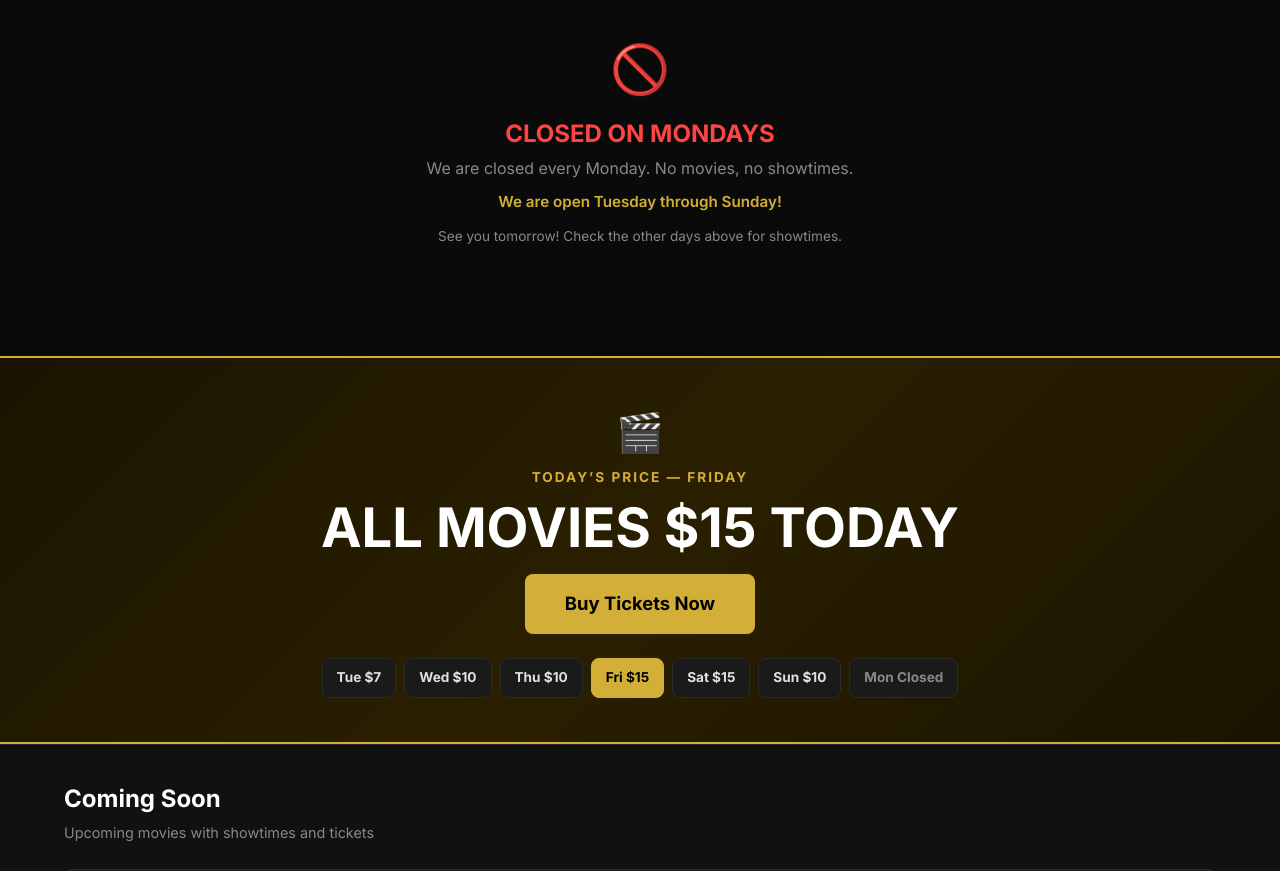
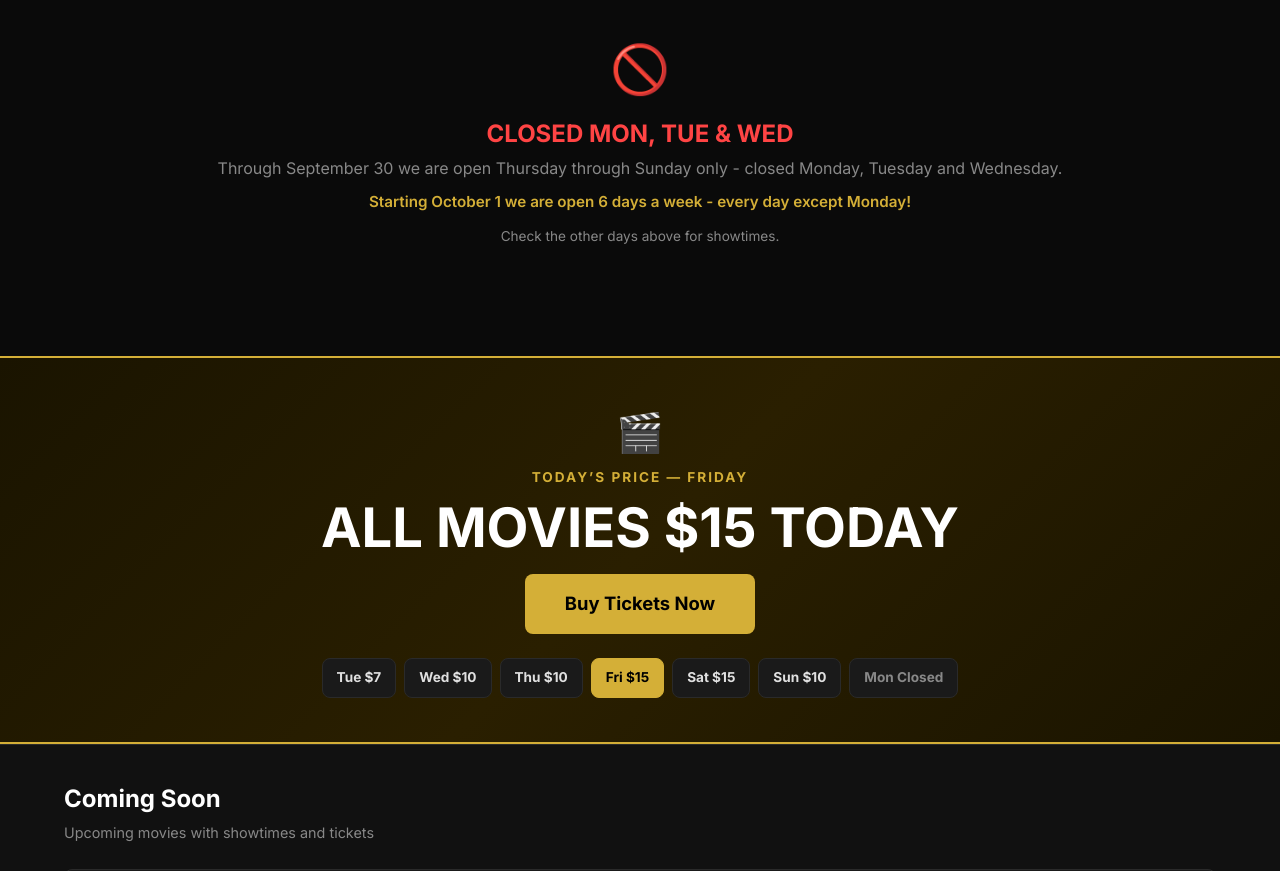
Before and after one commit to lighthousecinemapg-cyber/lighthouse-cinema, a Next.js app: page / in a window 1280 px wide. Shown: the part 900-1771 px from the top of the page. Built offline with nearby package versions, Linux system fonts and the light colour scheme.

Commit message:
Update closed-days message: closed Mon/Tue/Wed through Sept 30, reopening Tue-Sun Oct 1

```diff
--- a/app/page.js
+++ b/app/page.js
@@ -542,10 +542,10 @@ export default function HomePage() {
                   color: textMuted, fontSize: '1rem',
                 }}>
                   <div style={{ fontSize: '3rem', marginBottom: 12 }}>{'🚫'}</div>
-                  <h3 style={{ fontSize: '1.5rem', fontWeight: 800, color: '#ff4444', marginBottom: 8 }}>CLOSED ON MONDAYS</h3>
-                  <p style={{ fontSize: '1rem', marginBottom: 8 }}>We are closed every Monday. No movies, no showtimes.</p>
-                  <p style={{ fontSize: '0.95rem', color: gold, fontWeight: 600 }}>We are open Tuesday through Sunday!</p>
-                  <p style={{ fontSize: '0.85rem', marginTop: 12 }}>See you tomorrow! Check the other days above for showtimes.</p>
+                  <h3 style={{ fontSize: '1.5rem', fontWeight: 800, color: '#ff4444', marginBottom: 8 }}>CLOSED MON, TUE & WED</h3>
+                  <p style={{ fontSize: '1rem', marginBottom: 8 }}>Through September 30 we are open Thursday through Sunday only - closed Monday, Tuesday and Wednesday.</p>
+                  <p style={{ fontSize: '0.95rem', color: gold, fontWeight: 600 }}>Starting October 1 we are open 6 days a week - every day except Monday!</p>
+                  <p style={{ fontSize: '0.85rem', marginTop: 12 }}>Check the other days above for showtimes.</p>
                 </div>
               ) : (
                 <div style={{ display: 'flex', flexDirection: 'column', gap: 32 }}>
```
